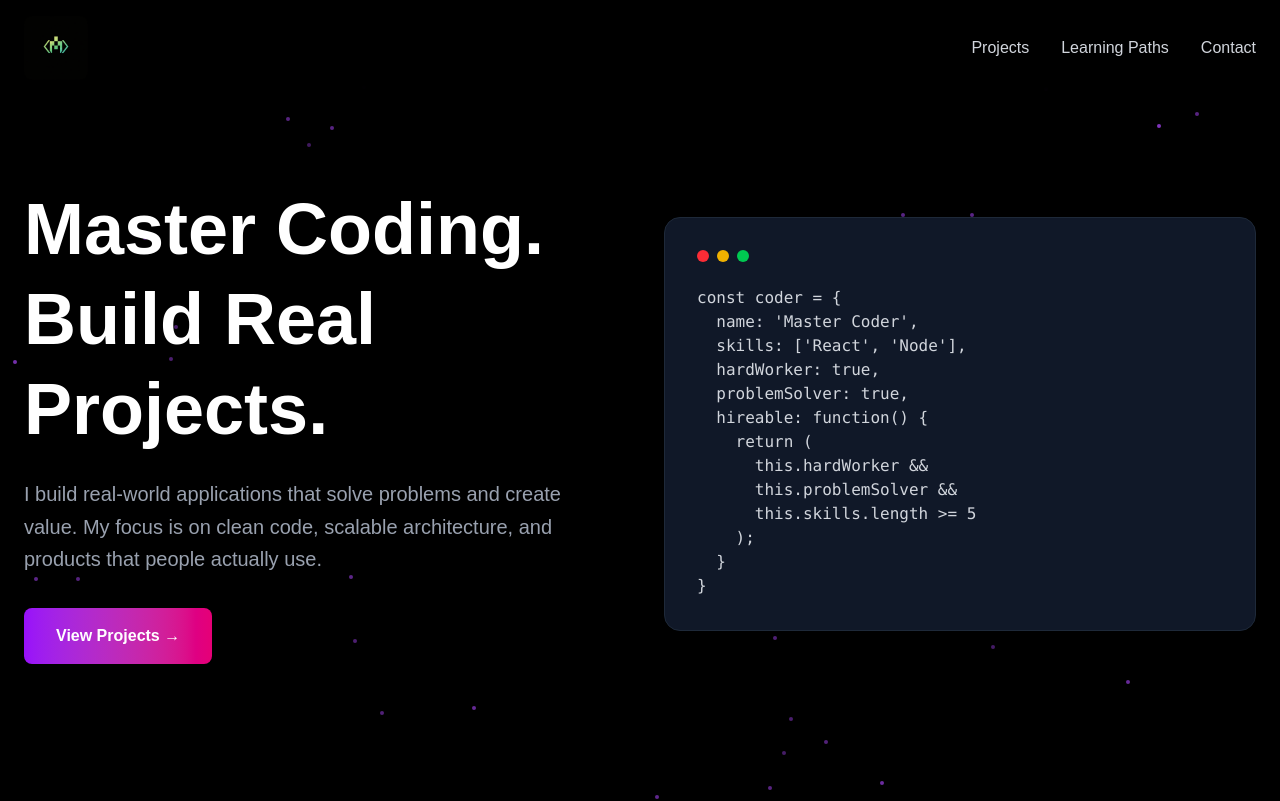
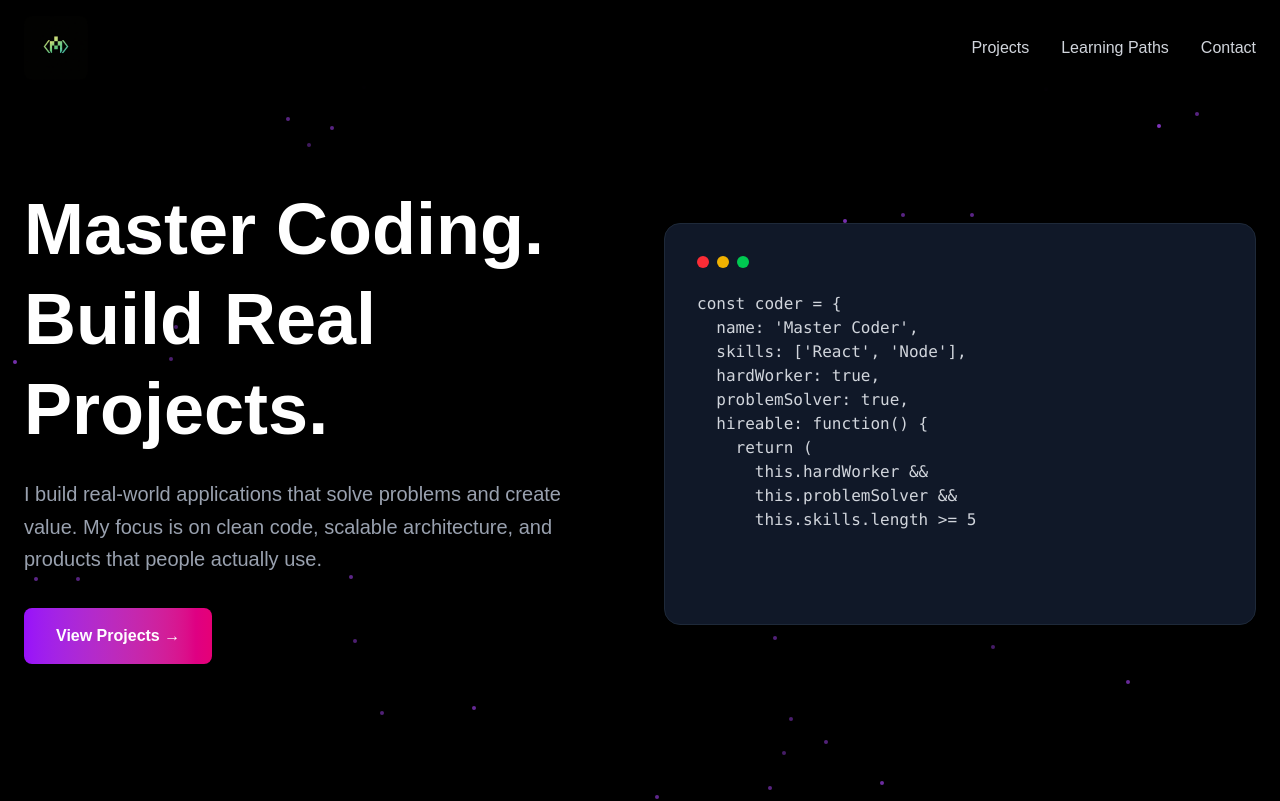
Before and after one commit to codewithash-dev/codewithash, a Next.js app: page / in a window 1280 px wide. Shown: the top 801 px of the page. Built offline with nearby package versions, Linux system fonts and the light colour scheme.

Commit message:
Add typing animation with blinking cursor

```diff
--- a/app/page.tsx
+++ b/app/page.tsx
@@ -3,6 +3,7 @@
 import { useEffect, useRef } from 'react';
 import { gsap } from 'gsap';
 import { ScrollTrigger } from 'gsap/ScrollTrigger';
+import { TypeAnimation } from 'react-type-animation';
 
 gsap.registerPlugin(ScrollTrigger);
 
@@ -127,21 +128,19 @@ export default function Home() {
                 <div className="w-3 h-3 rounded-full bg-yellow-500"></div>
                 <div className="w-3 h-3 rounded-full bg-green-500"></div>
               </div>
-              <pre className="text-sm md:text-base overflow-x-auto">
+              <pre className="text-sm md:text-base overflow-x-auto min-h-[300px]">
                 <code className="text-gray-300">
-{`const coder = {
-  name: 'Master Coder',
-  skills: ['React', 'Node'],
-  hardWorker: true,
-  problemSolver: true,
-  hireable: function() {
-    return (
-      this.hardWorker &&
-      this.problemSolver &&
-      this.skills.length >= 5
-    );
-  }
-}`}
+                  <TypeAnimation
+                    sequence={[
+                      'const coder = {\n  name: \'Master Coder\',\n  skills: [\'React\', \'Node\'],\n  hardWorker: true,\n  problemSolver: true,\n  hireable: function() {\n    return (\n      this.hardWorker &&\n      this.problemSolver &&\n      this.skills.length >= 5\n    );\n  }\n}',
+                      3000,
+                    ]}
+                    wrapper="span"
+                    speed={75}
+                    style={{ whiteSpace: 'pre' }}
+                    repeat={Infinity}
+                    cursor={true}
+                  />
                 </code>
               </pre>
             </div>
--- a/package.json
+++ b/package.json
@@ -13,7 +13,8 @@
     "lucide-react": "^0.562.0",
     "next": "16.1.4",
     "react": "19.2.3",
-    "react-dom": "19.2.3"
+    "react-dom": "19.2.3",
+    "react-type-animation": "^3.2.0"
   },
   "devDependencies": {
     "@tailwindcss/postcss": "^4",
```
Also changed, not shown: 1 other file (tests, documents, lock files or other folders).
